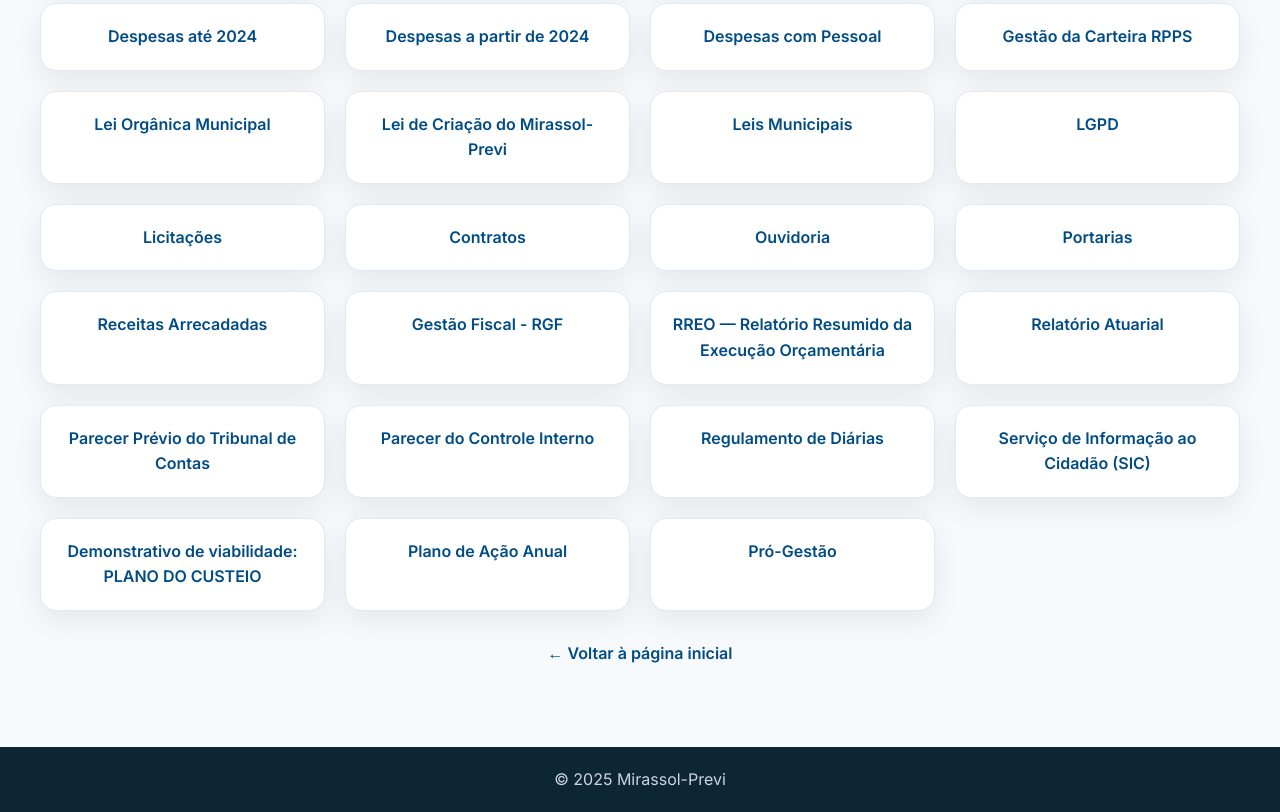
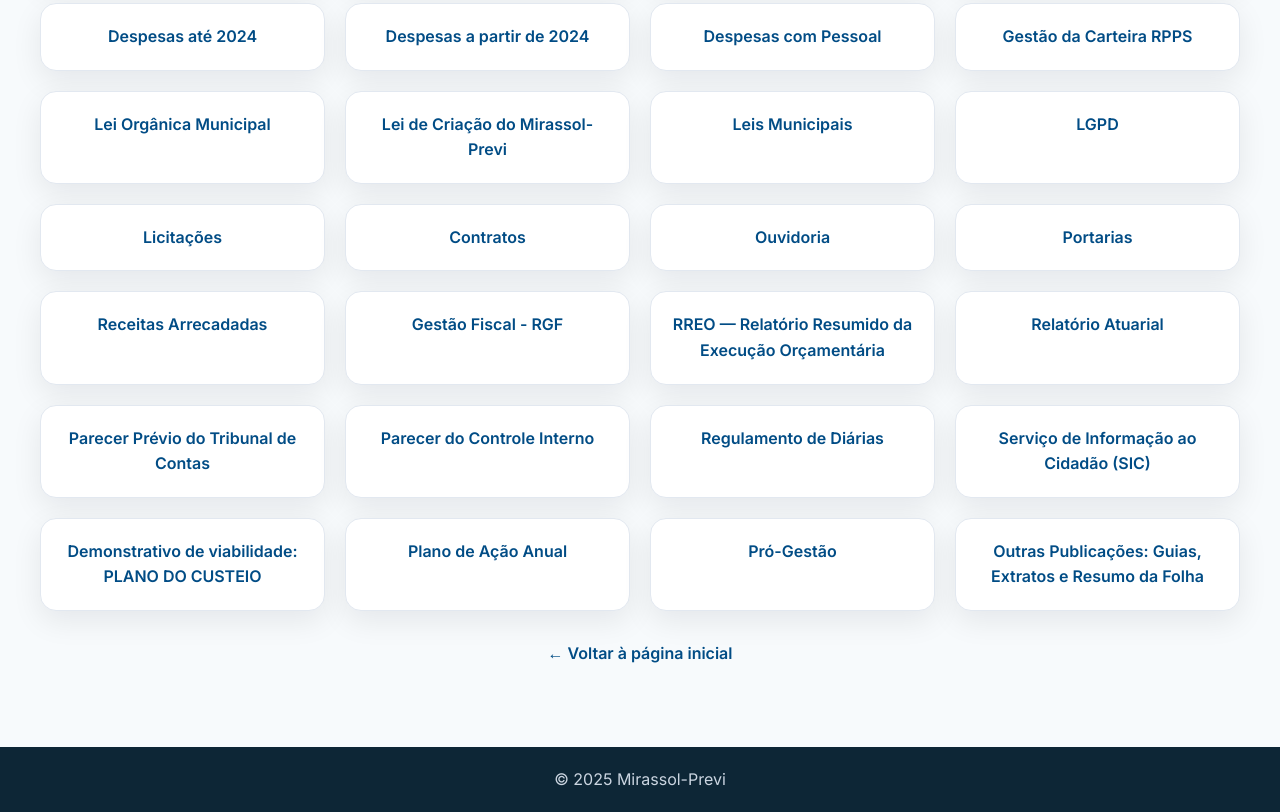
Before and after one commit to brunopanaro01/mirassol-previ-site, a plain HTML site: page transparencia.html in a window 1280 px wide. Shown: the part 421-1233 px from the top of the page. Drawn offline with Linux system fonts and the light colour scheme.

Commit message:
Update transparencia.html
Inclusão do item Outras Publicações

```diff
--- a/transparencia.html
+++ b/transparencia.html
@@ -159,6 +159,7 @@
         <div class="card-transparencia"><a href="https://www.consultatransparencia.com.br/mirassoldoestenovo/Transparencia/Documentos?tipo=81&Pag=CertificadosDemonstrativos&Desc=Certificados%20e%20Demonstrativos&Pag2=CertificadosDemonstrativosDRAA&Desc2=DRAA%20-%20Demonstrativo%20de%20Resultados%20da%20Avalia%C3%A7%C3%A3o%20Atuarial%20do%20M%C3%B3dulo%20Certificados%20e%20Demonstrativos">Demonstrativo de viabilidade: PLANO DO CUSTEIO</a></div>
         <div class="card-transparencia"><a href="plano.html">Plano de Ação Anual</a></div>
         <div class="card-transparencia"><a href="progestao.html">Pró-Gestão</a></div>
+        <div class="card-transparencia"><a href="https://mirassoldoeste.mt.gov.br/transparencia?c=Publicacao_Transparencia_view&f=118">Outras Publicações: Guias, Extratos e Resumo da Folha</a></div>
       </div>
 
       <a class="voltar reveal" href="index.html">&larr; Voltar à página inicial</a>
```
